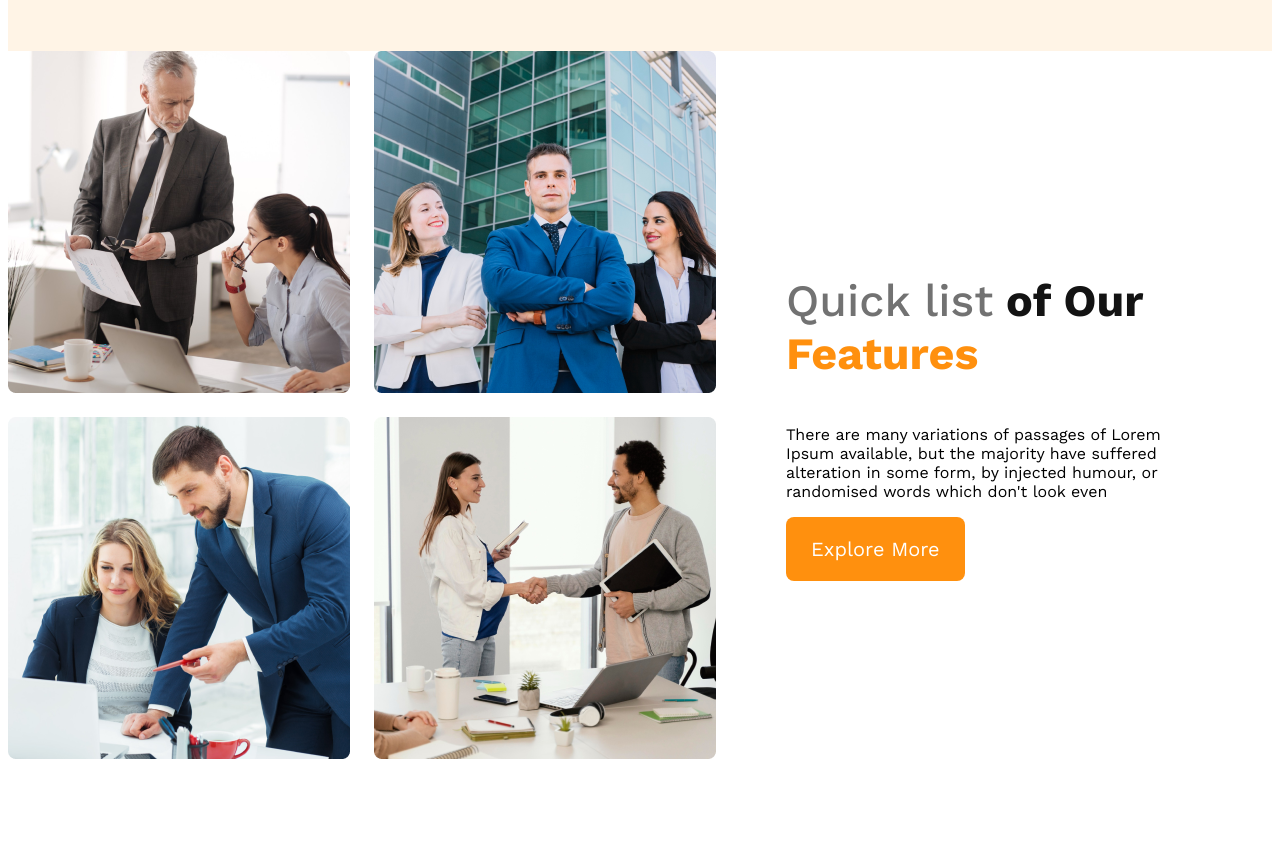
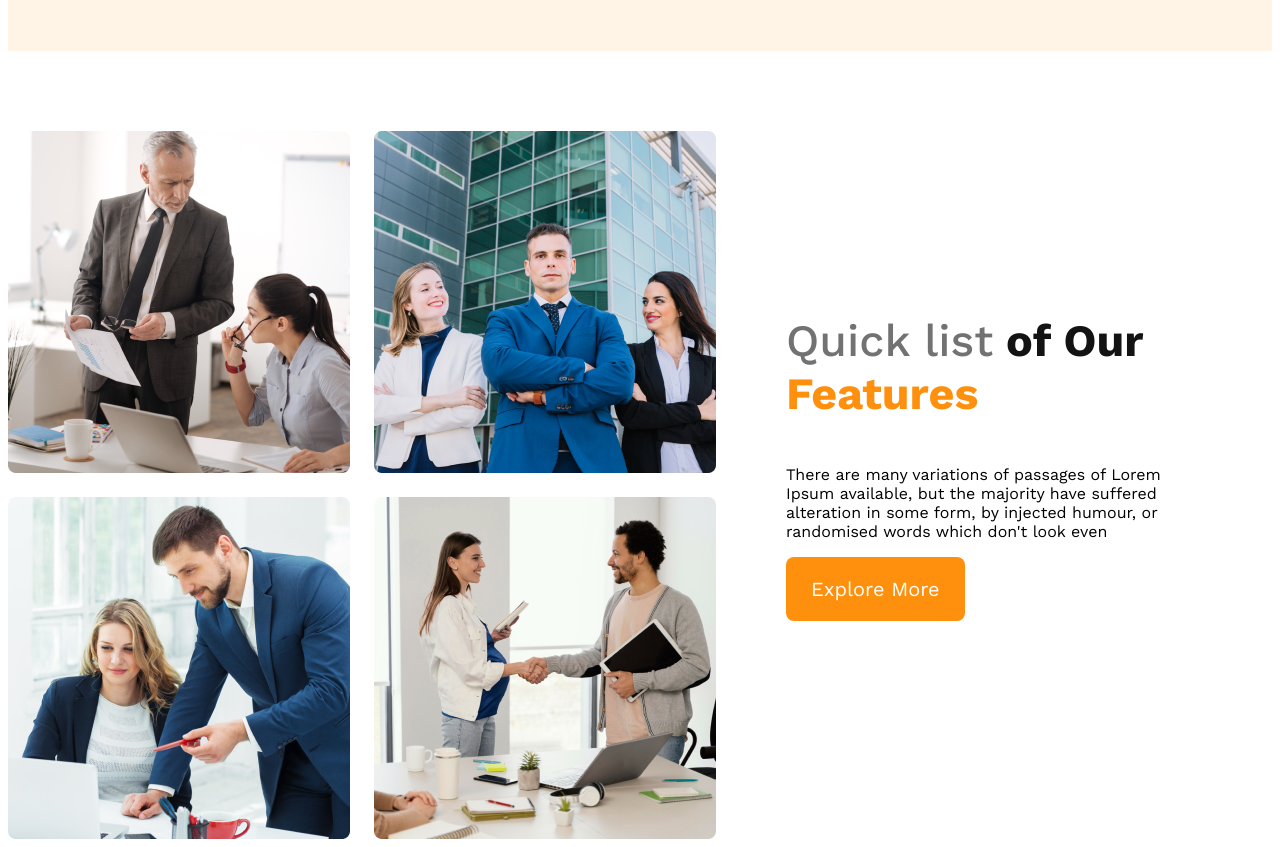
Before and after one commit to Mahfuz8623/g3-architect-website, a plain HTML site: page index.html in a window 1280 px wide. Shown: the part 960-1807 px from the top of the page. Before the commit the page ends 1727 px from the top, so only its background shows below. Drawn offline with nearby package versions, Linux system fonts and the light colour scheme.

Commit message:
teams img container done

```diff
--- a/style.css
+++ b/style.css
@@ -114,3 +114,6 @@ main{
     color: #FF900E;
     font-weight: 700;
 }
+.teams-imag-container{
+    padding-top: 80px;
+}
```
